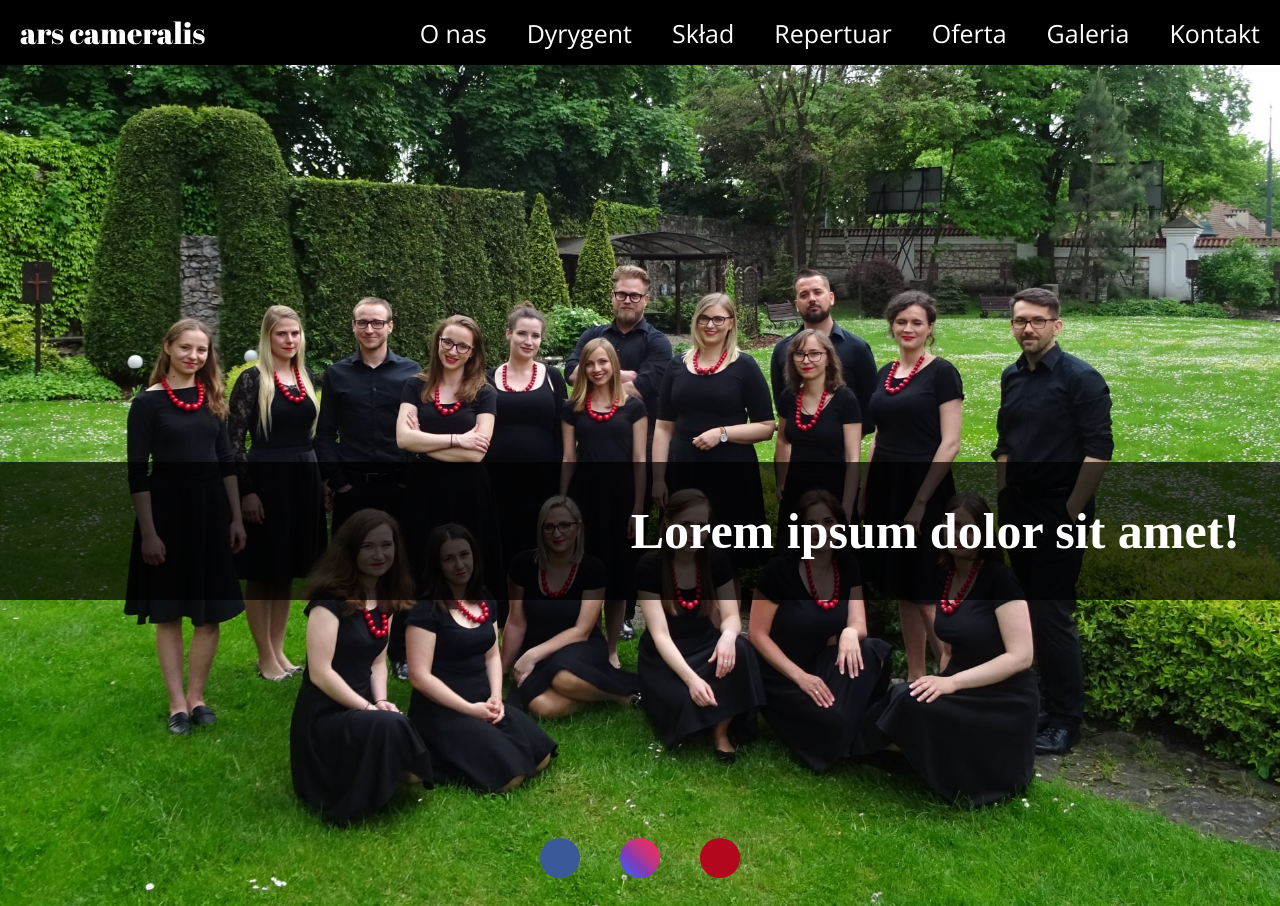
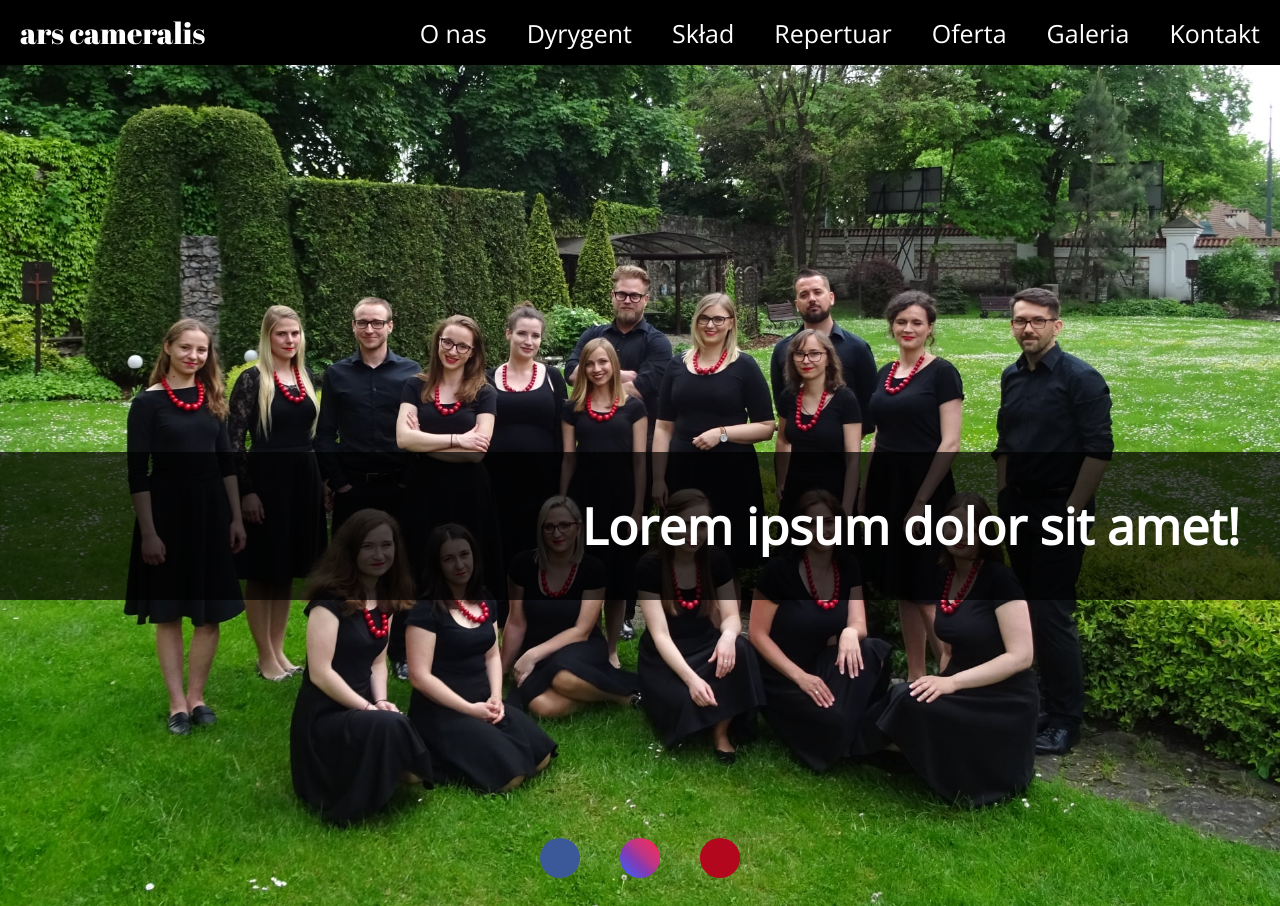
Before and after one commit to piotr-rajtar/ars-cameralis, a Vue app: page / in a window 1280 px wide. Built offline with nearby package versions, Linux system fonts and the light colour scheme; some icons are missing.

Commit message:
Correct font on homepage

```diff
--- a/src/components/homepage/Homepage.vue
+++ b/src/components/homepage/Homepage.vue
@@ -18,6 +18,7 @@ export default class Homepage extends Vue {}
 
 .container {
   height: 100vh;
+  font-family: $main-font;
 }
 
 .title {
```
